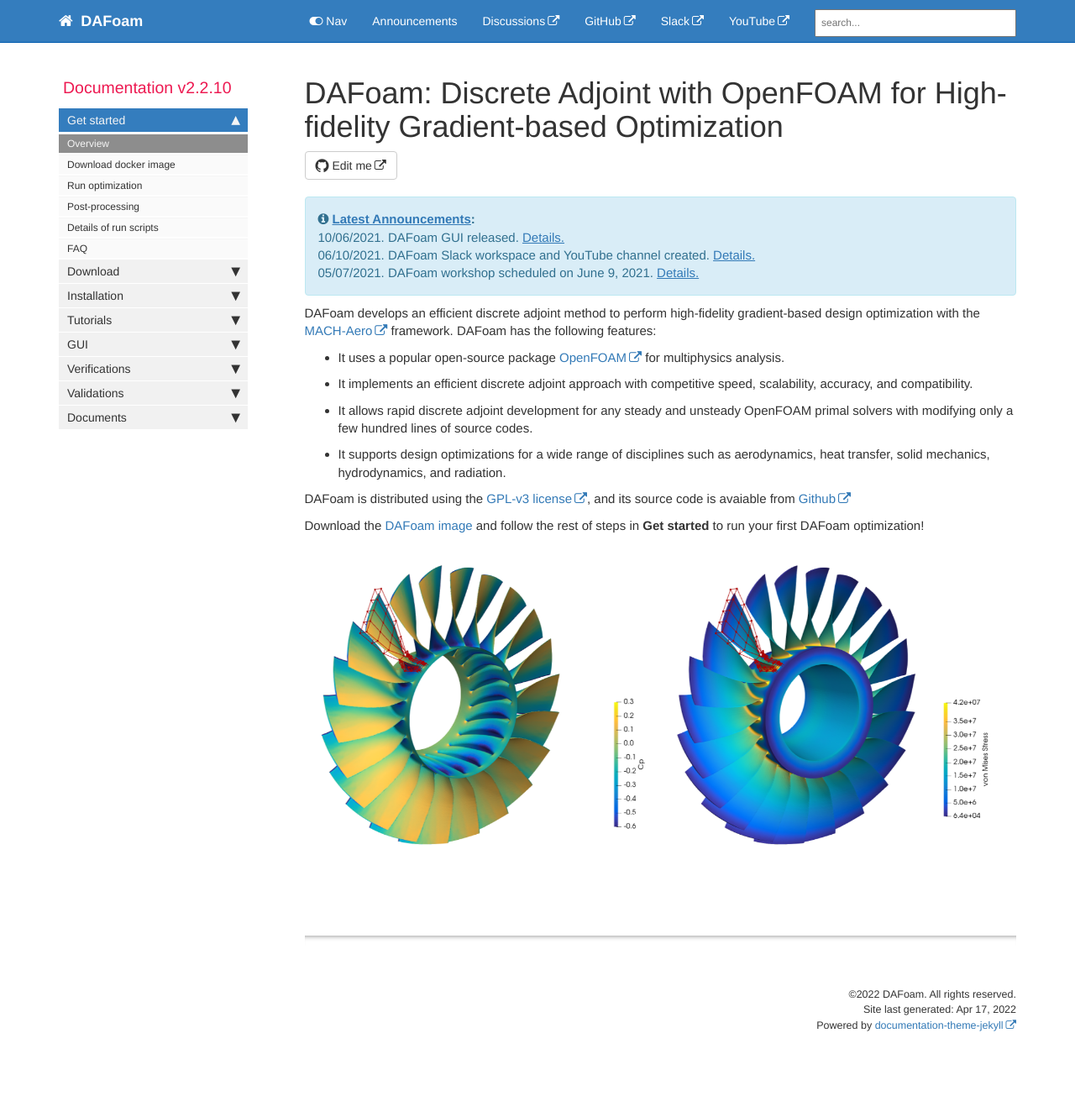
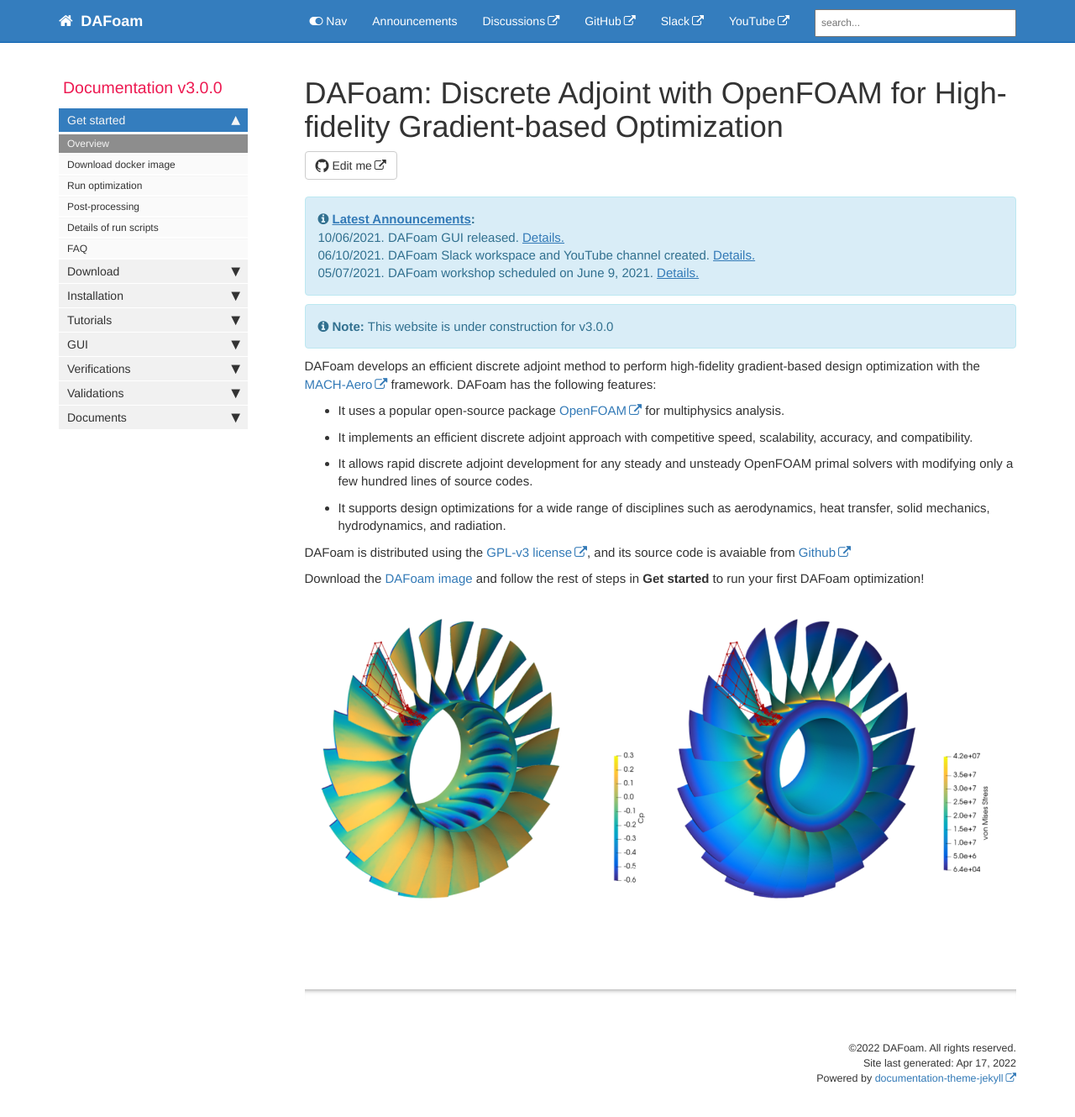
Before and after one commit to DAFoam/DAFoam.github.io, a Jekyll site: the page built from index.md, in a window 1280 px wide and 1344 px high. Shown: the top 1330 px of the window at 84% size. Built offline with Jekyll 4.4.1, drawn with Linux system fonts in a browser that asks for light colours; comment, search, counter and statistics services are not loaded.

Commit message:
content update

```diff
--- a/_config.yml
+++ b/_config.yml
@@ -12,7 +12,7 @@ site_title: DAFoam
 company_name: DAFoam
 # this appears in the footer
 
-latest_version: v2.2.10
+latest_version: v3.0.0
 # define the latest version of DAFoam
 
 github_editme_path: DAFoam/DAFoam.github.io/blob/master/
--- a/_data/sidebars/mydoc_sidebar.yml
+++ b/_data/sidebars/mydoc_sidebar.yml
@@ -2,7 +2,7 @@
 
 entries:
 - title: sidebar
-  product: Documentation v2.2.10
+  product: Documentation v3.0.0
   version:
   folders:
 
--- a/index.md
+++ b/index.md
@@ -12,6 +12,8 @@ summary:
   {{ post.date | date: "%m/%d/%Y" }}. {{ post.title }}. <a href="{{ post.permalink }}">Details.</a>
 {% endfor %}
 </div>
+
+{% include note.html content="This website is under construction for v3.0.0" %}
 
 DAFoam develops an efficient discrete adjoint method to perform high-fidelity gradient-based design optimization with the [MACH-Aero](https://github.com/mdolab/MACH-Aero) framework. DAFoam has the following features:
 
```
